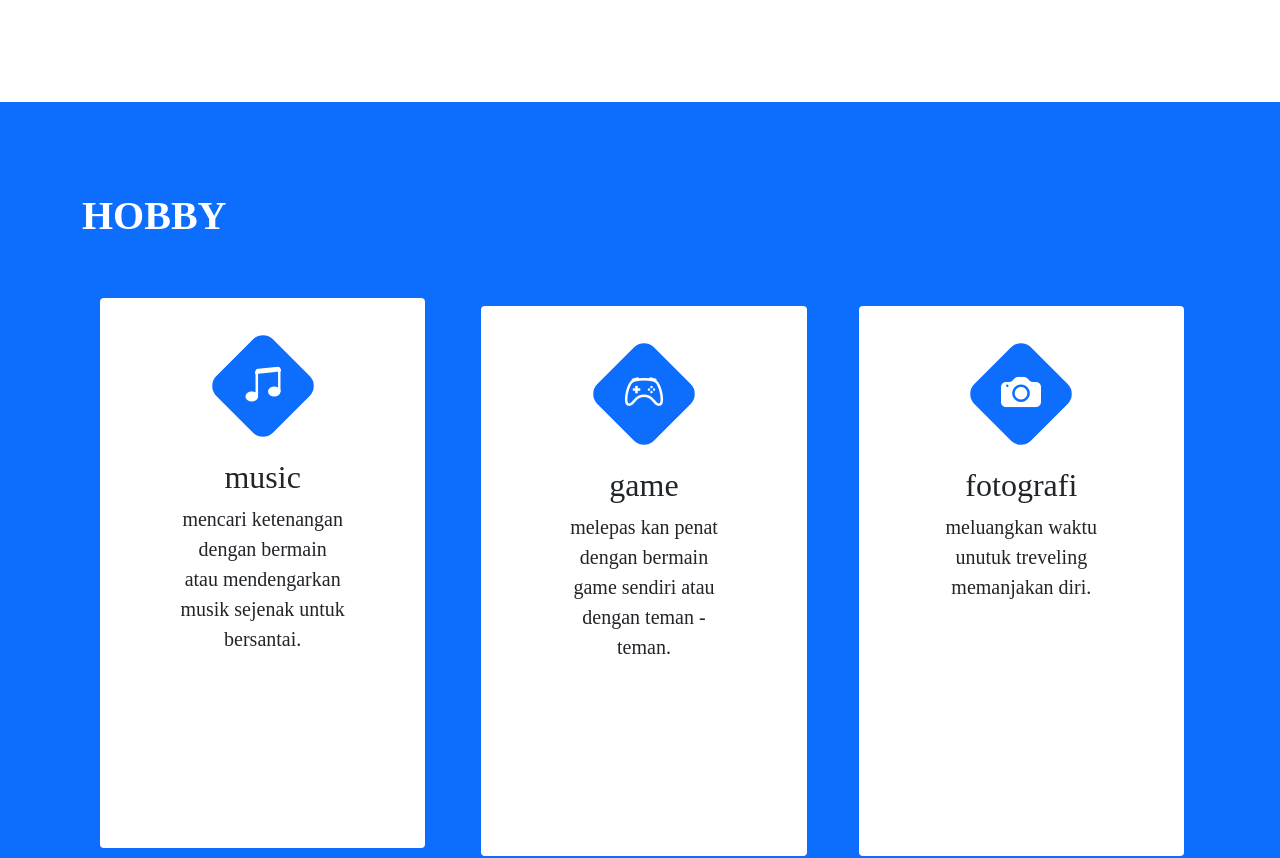
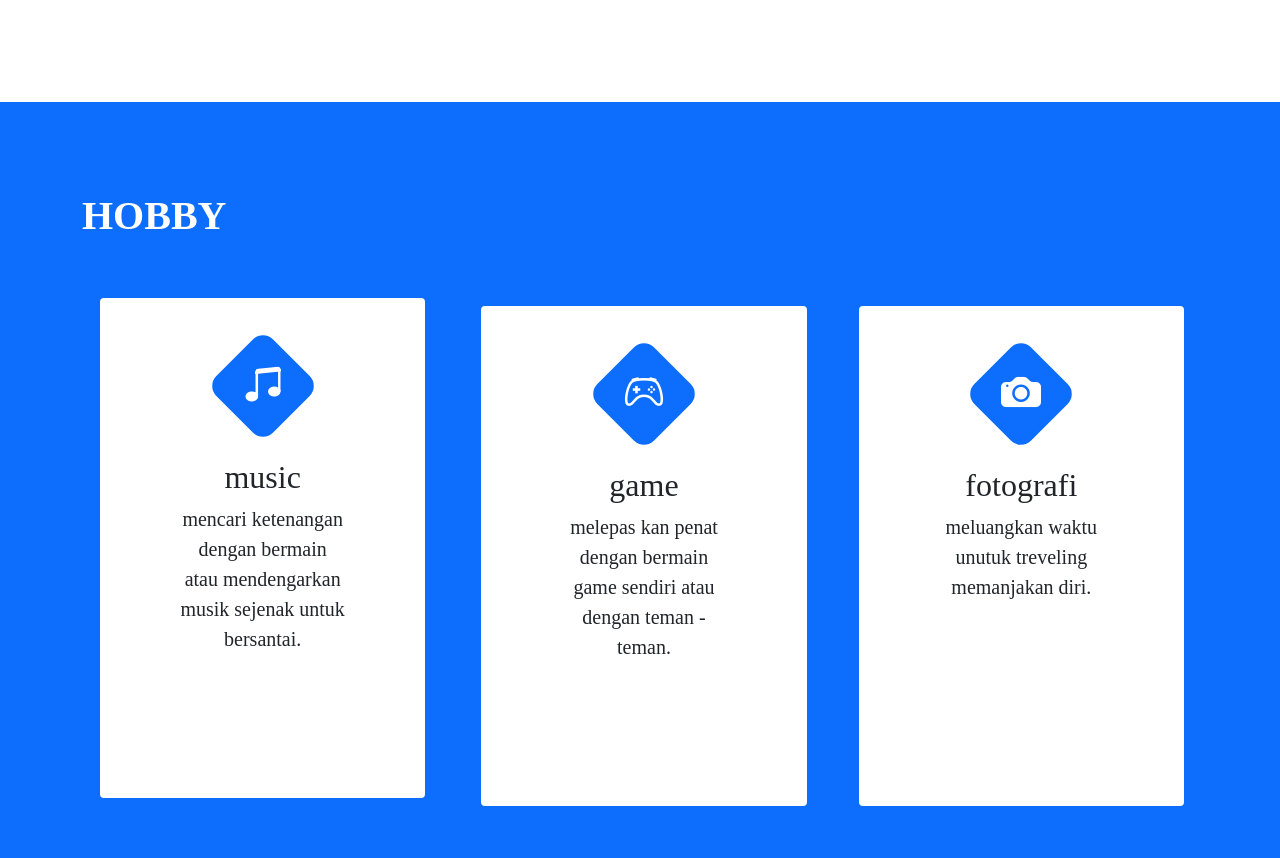
Before and after one commit to rudiwidodo069/portfolio, a React (Create React App) app: page / in a window 1280 px wide. Shown: the part 1498-2356 px from the top of the page. Built offline with nearby package versions, Linux system fonts and the light colour scheme; a web font is replaced by a local one.

Commit message:
fix bug 06

```diff
--- a/src/components/hobby/hobby.css
+++ b/src/components/hobby/hobby.css
@@ -5,7 +5,7 @@
 
 .box-col {
   width: 90%;
-  height: 550px;
+  height: 500px;
 }
 
 .box-col h3 {
@@ -23,7 +23,7 @@
 
 .title {
   padding-top: 90px;
-  padding-bottom: 50px;
+  padding-bottom: 30px;
 }
 
 .box-icon {
```
